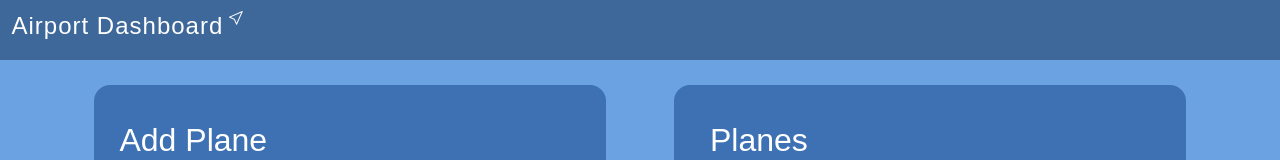
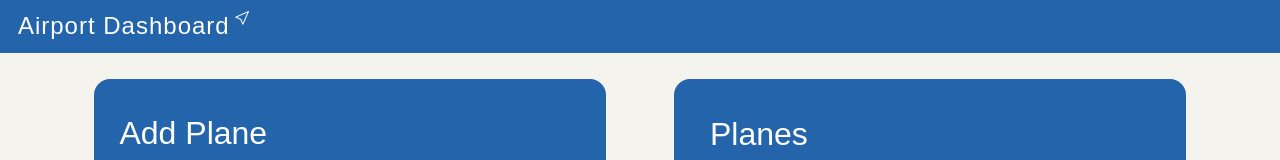
Before and after one commit to nghi-nguyen-beep/airport-dashboard, a Vue app in the folder frontend/: page / in a window 1280 px wide. Shown: the top 160 px of the page. Built offline with nearby package versions, Linux system fonts and the light colour scheme; no server answers.

Commit message:
styling inputs

```diff
--- a/frontend/src/assets/css/App.css
+++ b/frontend/src/assets/css/App.css
@@ -1,7 +1,7 @@
 #app {
     /* max-height: 100vh;
     max-width: 100vw; */
-    background-color: rgb(106, 162, 226);
+    background-color: #f5f3ee;
     font-family: 'Avenir', Arial, Helvetica;
     text-align: center;
     color: rgb(255, 255, 255);
--- a/frontend/src/assets/css/Dashboard.css
+++ b/frontend/src/assets/css/Dashboard.css
@@ -18,5 +18,5 @@
     max-width: 50vw;
     max-height: 80vh;
     border-radius: 16px;
-    background-color: rgb(61, 113, 180);
+    background-color: #2364aa;
 }
--- a/frontend/src/assets/css/Navbar.css
+++ b/frontend/src/assets/css/Navbar.css
@@ -1,9 +1,38 @@
 .Navbar{
     display: flex;
-    padding: 0.5vw;
-    background-color: rgb(61, 104, 153);
+    padding-top: 0.5vw;
+    background-color: #2364aa;
     align-items: flex-start;
 }
+
+.Navbar-main {
+    display: flex;
+    margin-left: 1%;
+    flex-direction: row;
+}
+
+/* Animation Source
+ https://www.geeksforgeeks.org/how-to-shake-text-on-hover-using-html-and-css/ */
+
+.Navbar-main:hover {
+    animation:  shake 0.8s;
+}
+
+@keyframes shake{
+    0%{
+      transform: translateX(0)
+    }
+    25%{
+      transform: translateX(20px);
+    }
+
+    50%{
+      transform: translateX(-20px);
+    }
+    100%{
+      transform: translateX(0px);
+    }
+  }
 
 .Navbar-title {
     padding: 0.4vw;
--- a/frontend/src/assets/css/Planes.css
+++ b/frontend/src/assets/css/Planes.css
@@ -42,7 +42,13 @@ table {
     width: 36vw;
 }
 
-input[id*="Planes-"] {
+input [id*="Planes-"] {
+    outline: none;
+    background-color: rgb(255, 255, 255);
+    width: 100%;
+}
+
+select [id*="Planes-"] {
     outline: none;
     background-color: rgb(255, 255, 255);
     width: 100%;
--- a/frontend/src/components/Dashboard.vue
+++ b/frontend/src/components/Dashboard.vue
@@ -36,35 +36,35 @@ export default {
   methods: {
     getAllPlanes() {
       getAllPlanes().then(response => {
-        console.log(response)
+        console.log('getting planes: ', response)
         this.planes = response
         this.numberOfPlanes = this.planes.length
       })
       .catch(err => console.log("err", err))
     },
+
     addPlane(data) {
       console.log('adding plane: ', data)
-      addPlane(data).then(response => {
-        console.log('response', response);
-        this.getAllPlanes();
-      });
+      addPlane(data)
+      .then(() => {
+        this.getAllPlanes()})
+      .catch(err => console.log(err));
     },
 
     deletePlane(data) {
       console.log('deleting plane: ', data)
       deletePlane(data)
       .then(() => {
-        this.getAllPlanes();
-        })
+        this.getAllPlanes()})
       .catch(err => console.log(err));
     },
 
    updatePlane(data) {
       console.log('updating plane: ', data)
-     updatePlane(data).then(response => {
-        console.log('response', response);
-        this.getAllPlanes();
-      });
+     updatePlane(data)
+     .then(() => {
+        this.getAllPlanes()})
+     .catch(err => console.log(err));
     }
 
   },
--- a/frontend/src/components/Navbar.vue
+++ b/frontend/src/components/Navbar.vue
@@ -1,8 +1,9 @@
 <template>
 <nav class="Navbar">
-  <h4 class="Navbar-title">Airport Dashboard</h4>
-  <i class="bi bi-cursor"></i>
-
+  <div class="Navbar-main">
+    <h4 class="Navbar-title">Airport Dashboard</h4>
+    <i class="bi bi-cursor"></i>
+  </div>
 </nav>
 </template>
 
--- a/frontend/src/components/Planes.vue
+++ b/frontend/src/components/Planes.vue
@@ -15,16 +15,29 @@
 
                     <tbody>
                         <tr v-for="item in planes" :key="item.id">
-                            <td v-if="updateSelected && planeSelected._id === item._id"> <input type="text" id= "Planes-updatePlaneNumber" class="form-control" v-model="updatePlaneNumber" /> </td>
+                            <td v-if="updateSelected && planeSelected._id === item._id"> <input type="text" id= "Planes-updatePlaneNumber" class="form-control" v-model= "updatePlaneNumber" /> </td>
                             <td v-else>{{ item.planeObject.plane_number }}</td>
 
-                            <td v-if="updateSelected && planeSelected._id === item._id"> <input type="text" id= "Planes-updateDeparture" class="form-control" v-model="updateDeparture" /> </td>
+                            <td v-if="updateSelected && planeSelected._id === item._id"> <input type="text" id= "Planes-updateDeparture" class="form-control" v-model= "updateDeparture" /> </td>
                             <td v-else>{{ item.planeObject.departure }}</td>
 
-                            <td v-if="updateSelected && planeSelected._id === item._id"> <input type="text" id= "Planes-updateDestination" class="form-control" v-model="updateDestination" /> </td>
+                            <td v-if="updateSelected && planeSelected._id === item._id"> <input type="text" id= "Planes-updateDestination" class="form-control" v-model= "updateDestination" /> </td>
                             <td v-else>{{ item.planeObject.destination }}</td>
 
-                            <td v-if="updateSelected && planeSelected._id === item._id"> <input type="text" id= "Planes-updateStatus" class="form-control" v-model="updateStatus" /> </td>
+                            <td v-if="updateSelected && planeSelected._id === item._id">
+                                <select class="form-control" id= "Planes-updateStatus" v-model= "updateStatus" >
+                                    <option value="ARRIVED">ARRIVED</option>
+                                    <option value="DELAYED">DELAYED</option>
+                                    <option value="SCHEDULED">SCHEDULED</option>
+                                    <option value="DEPARTED">DEPARTED</option>
+                                    <option value="IN AIR">IN AIR</option>
+                                    <option value="EXPECTED">EXPECTED</option>
+                                    <option value="DIVERTED">DIVERTED</option>
+                                    <option value="RECOVERY">RECOVERY</option>
+                                    <option value="LANDED">LANDED</option>
+                                    <option value="CANCELLED">CANCELLED</option>
+                                </select>
+                            </td>
                             <td v-else>{{ item.planeObject.status }}</td>
 
                             <td v-if="updateSelected && planeSelected._id === item._id">
```
